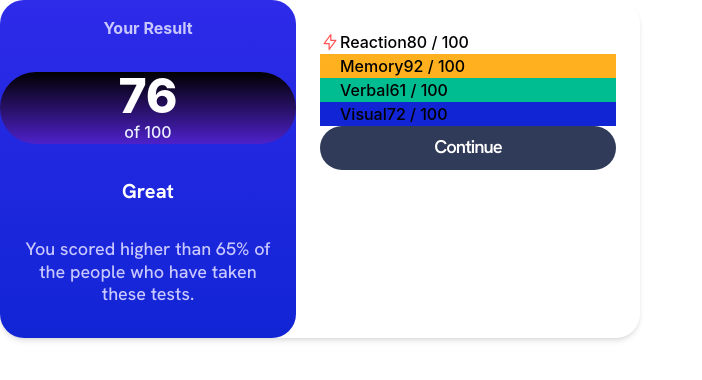
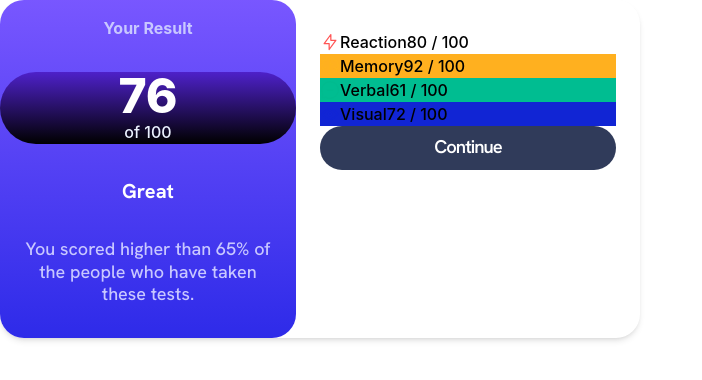
Before and after one commit to scottmcook/results-summary-component, a React (Create React App) app: page / in a window 1280 px wide. Shown: the top 380 px of the page, without its empty margins (0-702 px from the left). Built offline with nearby package versions, Linux system fonts and the light colour scheme.

Commit message:
Update gradient tokens

```diff
--- a/src/index.css
+++ b/src/index.css
@@ -13,8 +13,8 @@
   --pale-blue: hsl(221, 100%, 96%);
   --light-lavender: hsl(241, 100%, 89%);
   --dark-gray-blue: hsl(224, 30%, 27%);
-  --gradient-blue-slate-to-royal: linear-gradient(0deg, hsl(234, 85%, 45%), hsl(241, 81%, 54%));
-  --gradient-violet-to-persian: linear-gradient(0deg, hsla(256, 72%, 46%, 1), hsla(241, 72%, 46%, 0));
+  --gradient-blue-slate-to-royal: linear-gradient(hsl(252, 100%, 67%), hsl(241, 81%, 54%));
+  --gradient-violet-to-persian: linear-gradient(hsla(256, 72%, 46%, 1), hsla(241, 72%, 46%, 0));
 
   /* Font styles */
   --font-size-sm: 18px;
```
